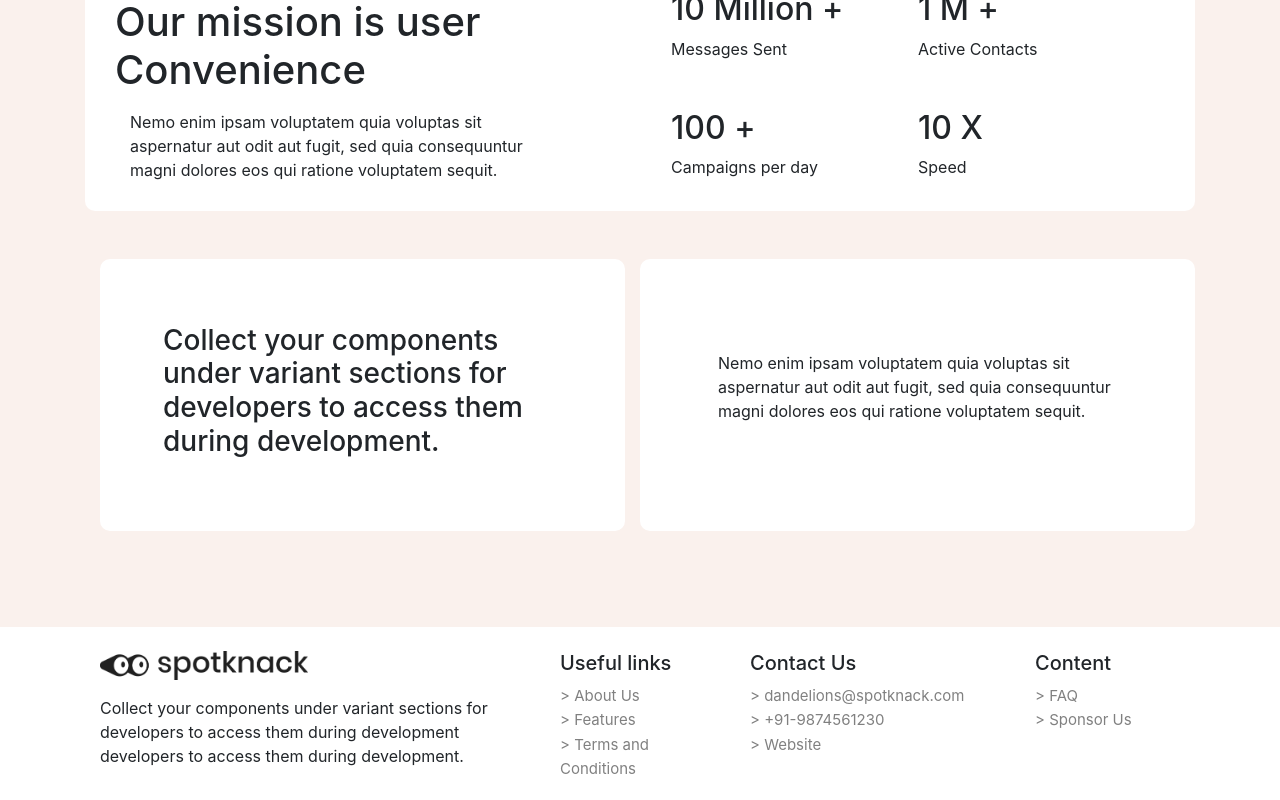
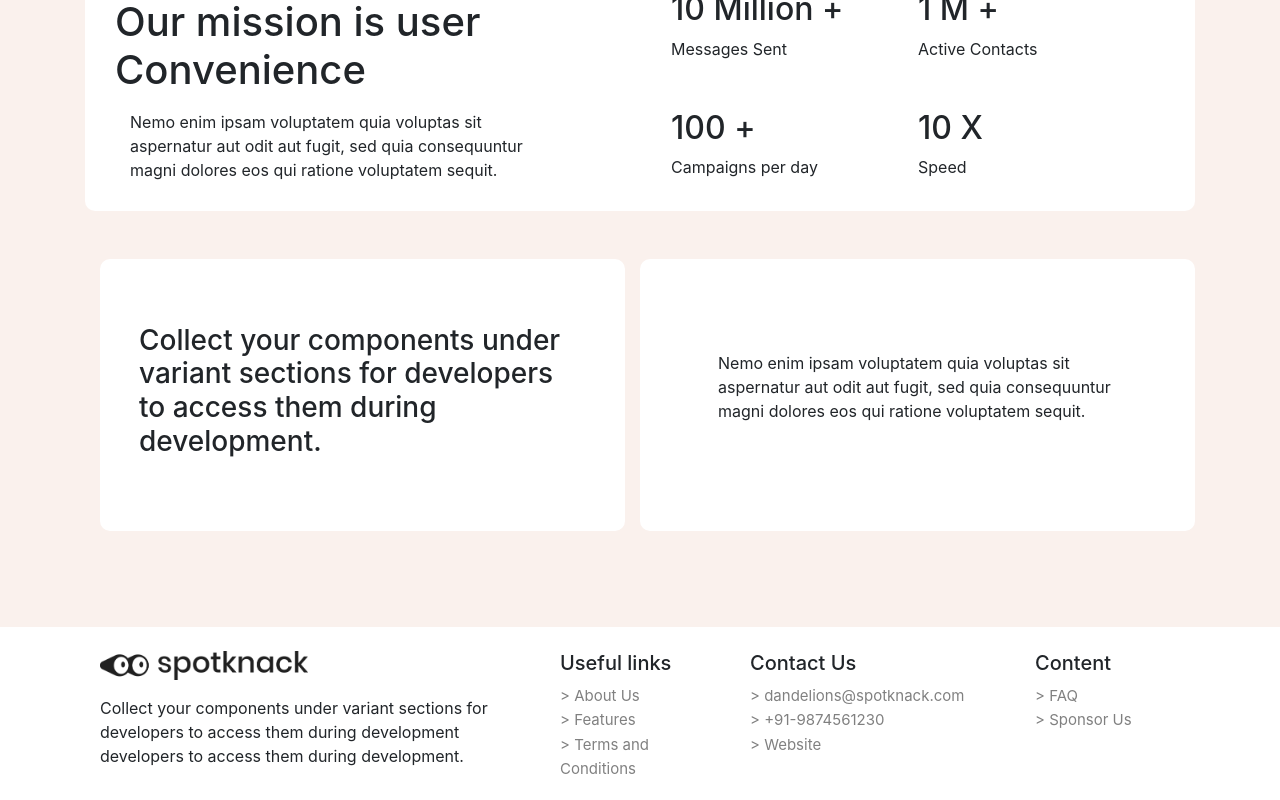
Before and after one commit to Sivadharshini-N/Messenger_LandingPage, a React (Vite) app: page / in a window 1280 px wide. Shown: the part 968-1768 px from the top of the page. Built offline with nearby package versions, Linux system fonts and the light colour scheme.

Commit message:
small changes

```diff
--- a/src/App.jsx
+++ b/src/App.jsx
@@ -41,11 +41,12 @@ function App() {
         <Mission /><br />
         <div className="container-fluid" >
           <div className="row d-flex  justify-content-center align-items-center py-4">
-            <div className="col-md-6 col-sm-12  h-100  ">
+            <div className="col-md-6 col-sm-12 ">
               <H3Container content={"Collect your components under variant sections for developers to access them during  development."}></H3Container>
 
-            </div>{" "}
+            </div>  <br />
             <div className="col-md-6 col-sm-12 rounded bg-white">
+
               <PtagContainer content={"Nemo enim ipsam voluptatem quia voluptas sit aspernatur aut odit aut fugit, sed quia consequuntur magni dolores eos qui ratione voluptatem sequit."}>
               </PtagContainer>
 
--- a/src/components/H3Container.jsx
+++ b/src/components/H3Container.jsx
@@ -4,7 +4,7 @@ const H3Container = ({content}) => {
   return (
     <div>
         <div className="container col-sm-12 rounded bg-white h1tagcontainer ph3 d-flex align-items-center">
-            <h3 className='p-5'>{content}</h3>
+            <h3 className='p-4' >{content}</h3>
         </div>
 
     </div>
```
Also changed, not shown: src/index.css (line endings or trailing spaces).
